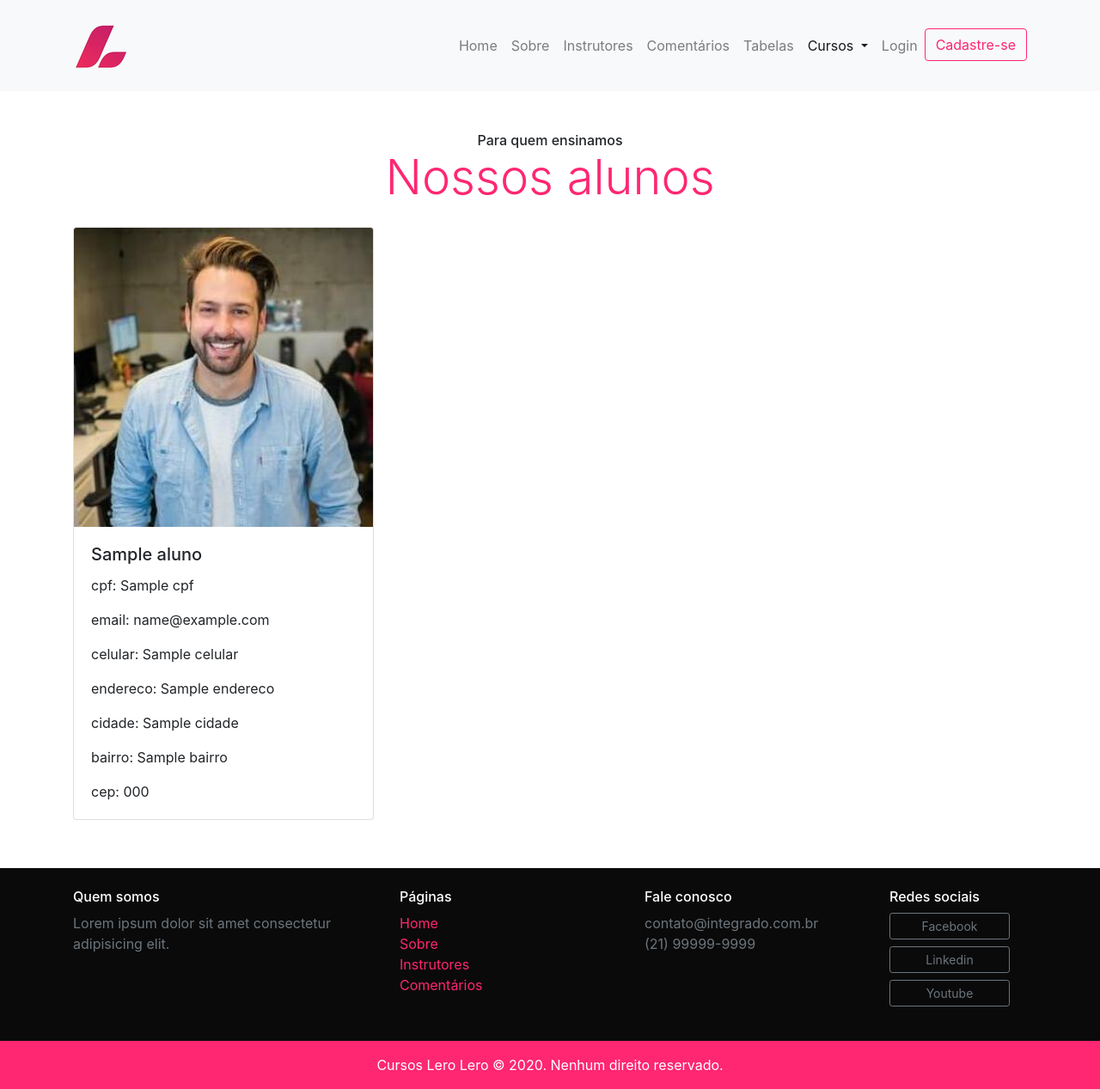
After one commit to fernandogatto/cursosLeroLero, a Java web app: template WebContent/WEB-INF/jsp/Alunos.jsp in a window 1280 px wide. The commit adds this page. Shown: the whole page at 86% size. Run offline with Tomcat 11, a stand-in JSP engine, Linux system fonts and the light colour scheme; the template is opened without the code that fills it: most values are stand-ins (such as "Sample title", 1, 10 or a date in 2020).

Commit message:
pagina listar alunos

```diff
--- a/WebContent/Index.jsp
+++ b/WebContent/Index.jsp
@@ -32,6 +32,9 @@
                         </li>
                         <li class="nav-item">
 							<a class="nav-link" href="LogicaServlet?logica=ListaInstrutoresLogica">Instrutores</a>
+                        </li>
+                        <li class="nav-item">
+							<a class="nav-link" href="LogicaServlet?logica=ListaAlunosLogica">Alunos</a>
                         </li>
                         <li class="nav-item">
 							<a class="nav-link" href="Comentarios.jsp">Comentários</a>
--- /dev/null
+++ b/WebContent/WEB-INF/jsp/Alunos.jsp
@@ -0,0 +1,153 @@
+<%@ page language="java" contentType="text/html; charset=UTF-8"
+    pageEncoding="UTF-8"%>
+<%@ taglib uri="http://java.sun.com/jsp/jstl/core" prefix="c" %>
+<!DOCTYPE html PUBLIC "-//W3C//DTD HTML 4.01 Transitional//EN" "http://www.w3.org/TR/html4/loose.dtd">
+<html>
+<head>
+	<title>Alunos | Cursos Lero Lero</title>
+	<meta charset="utf-8">
+	<meta name="viewport" content="width=device-width, initial-scale=1, shrink-to-fit=no">
+	<link rel="stylesheet" href="webResources/css/bootstrap.css">
+	<link rel="stylesheet" href="webResources/css/style.css">
+</head>
+
+<body>
+	<header>
+		<nav class="navbar navbar-expand-md navbar-light bg-light fixed-top py-3">
+			<div class="container">
+				<a class="navbar-brand" href="Index,jsp"><img src="webResources/img/logo-integrado.png" alt="logo"></a>
+				<button class="navbar-toggler" type="button" data-toggle="collapse"
+					data-target="#navbarSupportedContent" aria-controls="navbarSupportedContent" aria-expanded="false"
+					aria-label="Toggle navigation">
+					<span class="navbar-toggler-icon"></span>
+				</button>
+
+				<div class="collapse navbar-collapse" id="navbarSupportedContent">
+					<ul class="navbar-nav ml-auto">
+						<li class="nav-item">
+							<a class="nav-link" href="Index.jsp">Home</a>
+						</li>
+						<li class="nav-item">
+							<a class="nav-link" href="Sobre.jsp">Sobre</a>
+                        </li>
+                        <li class="nav-item">
+							<a class="nav-link" href="LogicaServlet?logica=ListaInstrutoresLogica">Instrutores</a>
+                        </li>
+                        <li class="nav-item">
+							<a class="nav-link" href="Comentarios.jsp">Comentários</a>
+                        </li>
+                        <li class="nav-item">
+							<a class="nav-link" href="Tabelas.jsp">Tabelas</a>
+                        </li>
+                    	<li class="nav-item active dropdown">
+							<a class="nav-link dropdown-toggle" href="#" id="navbarDropdown" role="button"
+								data-toggle="dropdown" aria-haspopup="true" aria-expanded="false">
+								Cursos
+							</a>
+							<div class="dropdown-menu" aria-labelledby="navbarDropdown">
+								<a class="dropdown-item" href="Cursos.jsp">Cursos</a>
+								<div class="dropdown-divider"></div>
+								<a class="dropdown-item" href="#">HTML e CSS</a>
+								<a class="dropdown-item" href="#">Javascript</a>
+								<a class="dropdown-item" href="#">Bootstrap</a>
+								<a class="dropdown-item" href="#">WordPress</a>
+							</div>
+                        </li>
+                        <li class="nav-item">
+							<a class="nav-link" href="Login.jsp">Login</a>
+						</li>
+						<li class="nav-item">
+							<a class="btn btn-outline-primary" href="Registro.jsp">Cadastre-se</a>
+						</li>
+					</ul>
+				</div>
+			</div>
+		</nav>
+    </header>
+
+    <section class="cursos py-5">
+        <div class="container">
+            <div class="mb-3 text-center">
+                <span class="h6 uppercase">Para quem ensinamos</span>
+                <h2 class="display-4 text-primary">Nossos alunos</h2>
+            </div>
+
+			<div class="row">
+				<c:forEach var="aluno" items="${ alunos }" >
+					<div class="col-lg-4 col-md-6 col-12 my-2">
+						<div class="card">
+							<img src="webResources/img/professor-1.jpg" alt="Aluno" class="card-img-top">
+
+							<div class="card-body">
+								<h3 class="card-title h5">${ aluno.nome }</h3>
+								<p class="card-text"><span>cpf: </span>${ aluno.cpf }</p>
+								<p class="card-text"><span>email: </span>${ aluno.email }</p>
+								<p class="card-text"><span>celular: </span>${ aluno.celular }</p>
+								<p class="card-text"><span>endereco: </span>${ aluno.endereco }</p>
+								<p class="card-text"><span>cidade: </span>${ aluno.cidade }</p>
+								<p class="card-text"><span>bairro: </span>${ aluno.bairro }</p>
+								<p class="card-text"><span>cep: </span>${ aluno.cep }</p>
+								<!--
+								<a href="/cursosLeroLero/LogicaServlet?logica=AlteraAlunoLogica&id=${ aluno.id }" class="btn btn-primary btn-sm">Alterar</a>
+								<a href="/cursosLeroLero/LogicaServlet?logica=DeleteAlunoLogica&id=${ aluno.id }" class="btn btn-primary btn-sm">Deletar</a>
+								 -->
+							</div>
+						</div>
+					</div>
+				</c:forEach>
+
+			</div>
+
+            </div>
+    </section>
+
+    <footer class="bg-dark text-white">
+		<div class="container py-4">
+			<div class="row">
+				<div class="col-lg-4 col-12">
+					<h4 class="h6 uppercase">Quem somos</h4>
+					<p class="text-secondary">Lorem ipsum dolor sit amet consectetur adipisicing elit.</p>
+				</div>
+
+				<div class="col-lg-3 col-md-4 col-sm-6 col-12">
+					<h4 class="h6 uppercase">Páginas</h4>
+					<ul class="list-unstyled">
+						<li><a href="Index.jsp">Home</a></li>
+						<li><a href="Sobre.jsp">Sobre</a></li>
+						<li><a href="LogicaServlet?logica=ListaInstrutoresLogica">Instrutores</a></li>
+						<li><a href="Comentarios.jsp">Comentários</a></li>
+					</ul>
+				</div>
+
+				<div class="col-lg-3 col-md-4 col-sm-6 col-12">
+					<h4 class="h6 uppercase">Fale conosco</h4>
+					<ul class="list-unstyled text-secondary">
+						<li>contato@integrado.com.br</li>
+						<li>(21) 99999-9999</li>
+					</ul>
+				</div>
+
+				<div class="col-lg-2 col-md-4 col-12" id="rede-social">
+					<h4 class="h6 uppercase">Redes sociais</h4>
+					<ul class="list-unstyled">
+						<li><a href="#" class="btn btn-outline-secondary btn-block btn-sm mb-2"
+								style="max-width: 140px;">Facebook</a></li>
+						<li><a href="#" class="btn btn-outline-secondary btn-block btn-sm mb-2"
+								style="max-width: 140px;">Linkedin</a></li>
+						<li><a href="#" class="btn btn-outline-secondary btn-block btn-sm mb-2"
+								style="max-width: 140px;">Youtube</a></li>
+					</ul>
+				</div>
+			</div>
+		</div>
+
+		<div class="bg-primary text-center py-3">
+			<p class="mb-0">Cursos Lero Lero &copy; 2020. Nenhum direito reservado.</p>
+		</div>
+	</footer>
+
+	<script type="text/javascript" src="webResources/js/jquery.min.js"></script>
+	<script type="text/javascript" src="webResources/js/popper.min.js"></script>
+	<script type="text/javascript" src="webResources/js/bootstrap.js"></script>
+</body>
+</html>
--- a/src/javaResources/dao/AlunoDAO.java
+++ b/src/javaResources/dao/AlunoDAO.java
@@ -96,9 +96,9 @@ public class AlunoDAO {
             	aluno.setLogin(rs.getString("login"));
             	aluno.setSenha(rs.getString("senha"));
             	aluno.setEndereco(rs.getString("endereco"));
-            	aluno.setEndereco(rs.getString("cidade"));
-            	aluno.setEndereco(rs.getString("bairro"));
-            	aluno.setEndereco(rs.getString("cep"));
+            	aluno.setCidade(rs.getString("cidade"));
+            	aluno.setBairro(rs.getString("bairro"));
+            	aluno.setCep(rs.getString("cep"));
             	alunos.add(aluno);
             }
         } catch(SQLException e) {
```
